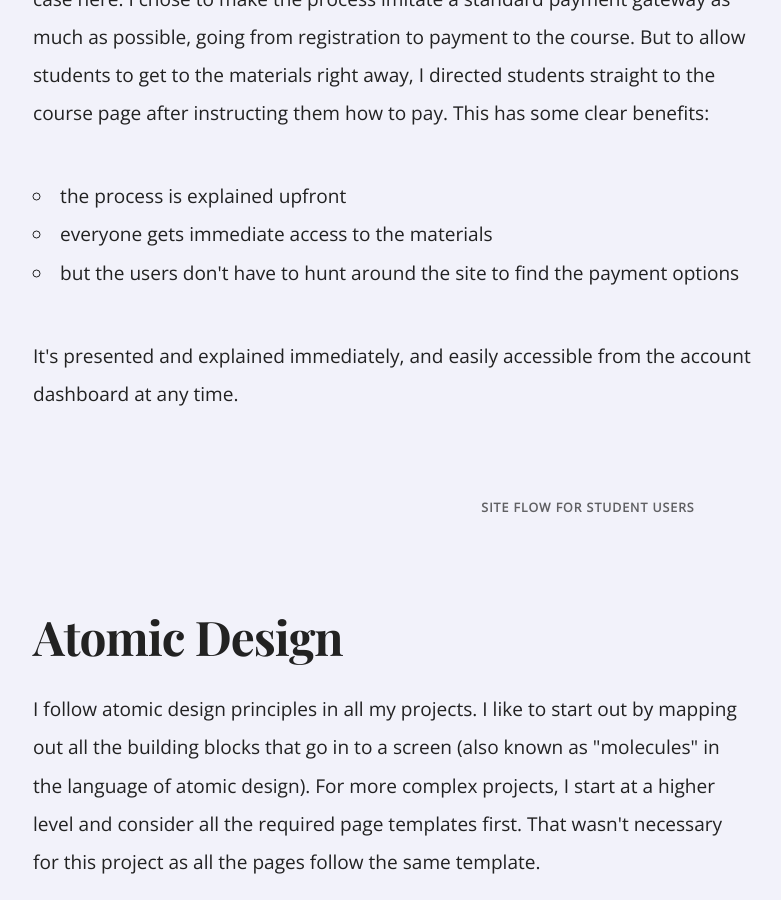
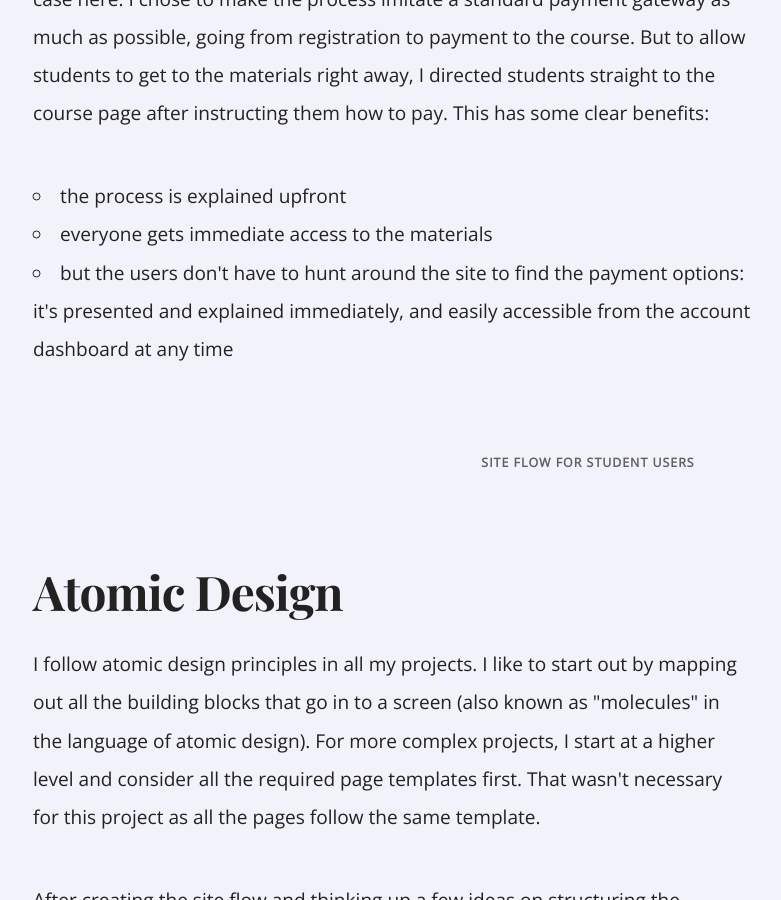
Before and after one commit to sarahball/sarahbco, a Jekyll site: the page built from portfolio-advent.html, in a window 1280 px wide and 900 px high, scrolled down 3359 px. Shown: the whole window, without its empty margins (52-833 px from the left). Built offline with Jekyll 4.4.1, drawn with Linux system fonts in a browser that asks for light colours.

Commit message:
updated copy for clarity

```diff
--- a/portfolio-advent.html
+++ b/portfolio-advent.html
@@ -126,9 +126,7 @@ permalink: /portfolio/advent/
 		<ul>
 			<li>the process is explained upfront</li>
 			<li>everyone gets immediate access to the materials</li>
-			<li>but the users don't have to hunt around the site to find the payment options</li>
-		</ul>
-		<p>It's presented and explained immediately, and easily accessible from the account dashboard at any time.</p>
+			<li>but the users don't have to hunt around the site to find the payment options: it's presented and explained immediately, and easily accessible from the account dashboard at any time</li>
 	</div>
 </div>
 <div class="row">
```
